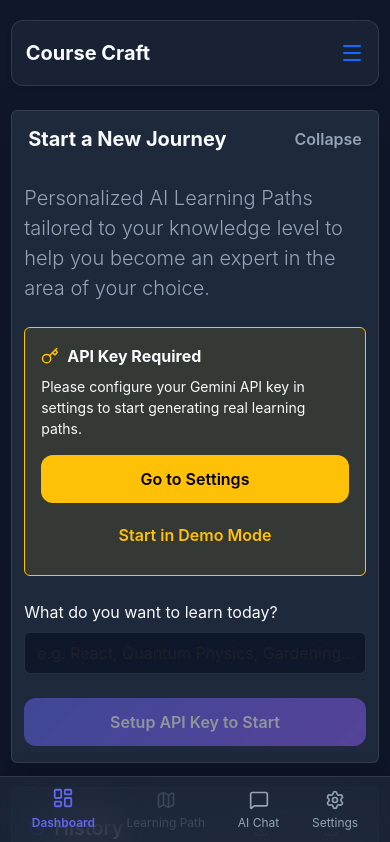
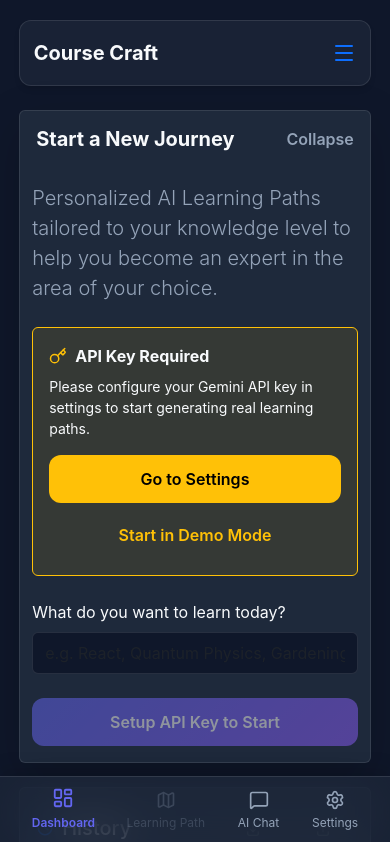
Before and after one commit to ibrezm1/Edu-assist01, a React (Vite) app in the folder client/: page / in a window 390 px wide. Shown: the top 842 px of the page. Built offline with nearby package versions, Linux system fonts and the light colour scheme.

Commit message:
Add responsive side paddings to central layout wrappers for mobile compatibility

```diff
--- a/client/src/index.css
+++ b/client/src/index.css
@@ -470,10 +470,14 @@ body {
   max-width: 1200px;
   margin: 0 auto;
   width: 100%;
+  padding-left: 0.5rem;
+  padding-right: 0.5rem;
 }
 
 .content-wrapper-narrow {
   max-width: 960px;
   margin: 0 auto;
   width: 100%;
+  padding-left: 0.5rem;
+  padding-right: 0.5rem;
 }
```
